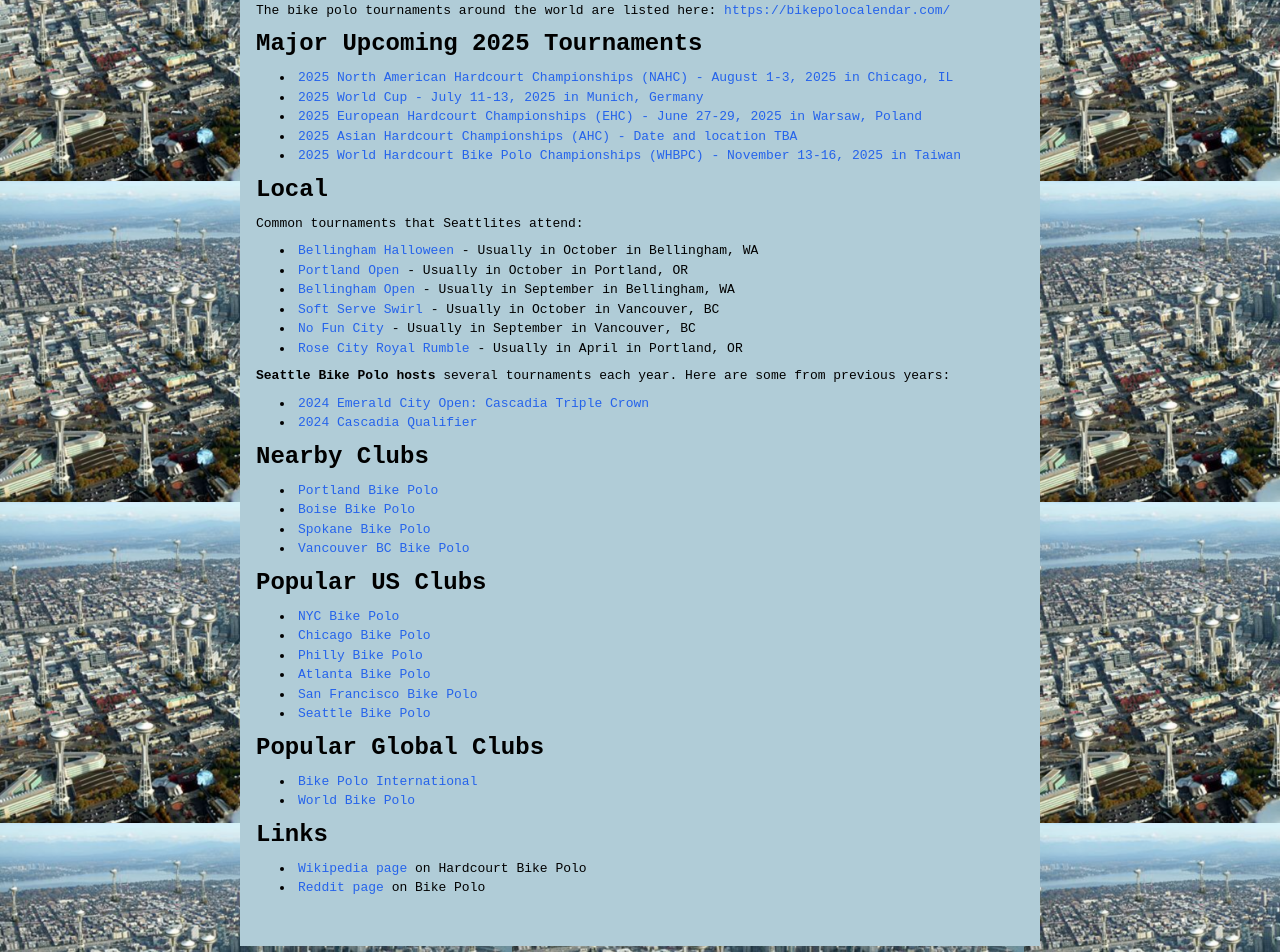
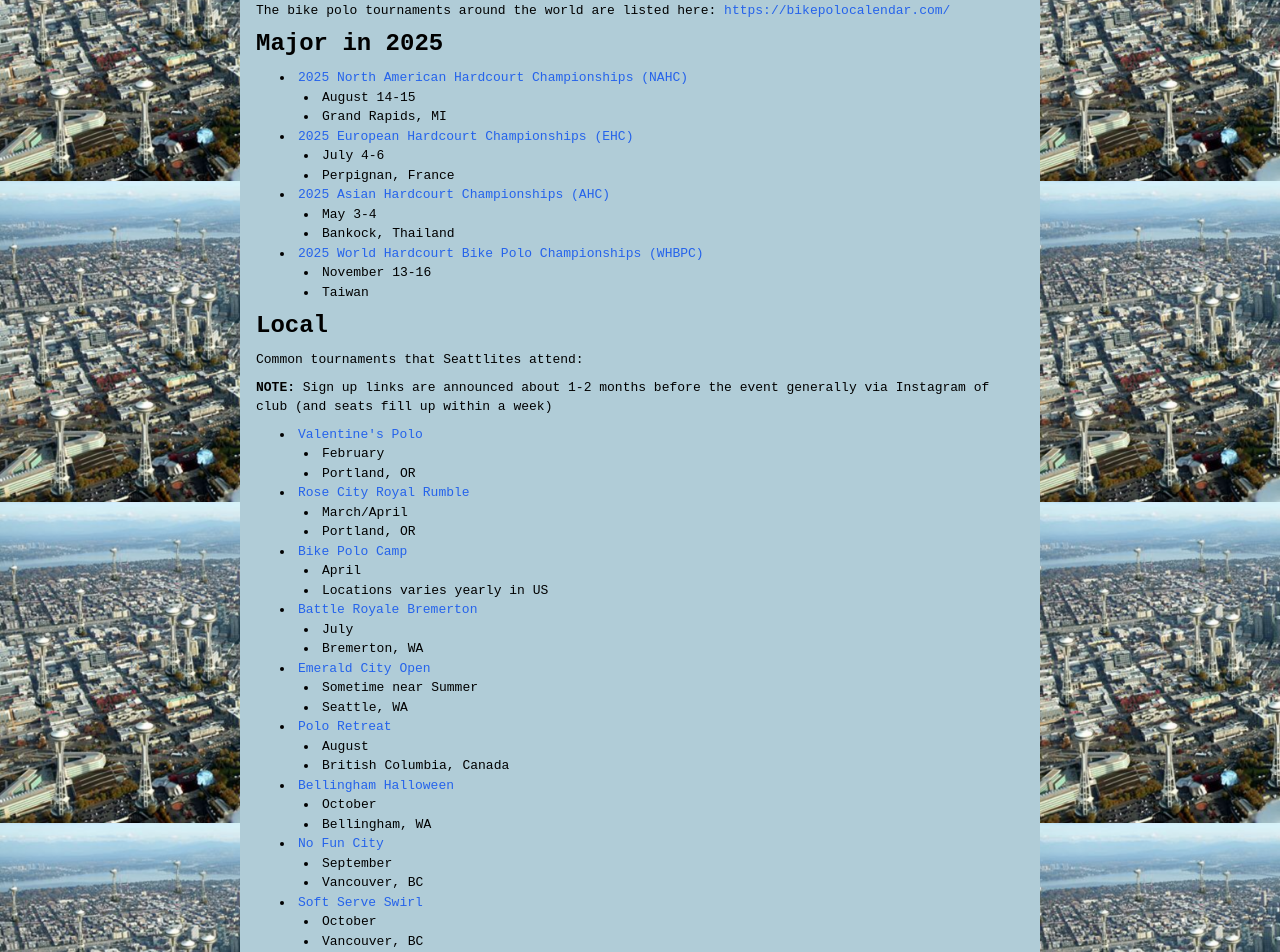
Before and after one commit to geluso/206bikepolo.com, a Next.js app: page /tournaments in a window 1280 px wide. Shown: the part 140-1092 px from the top of the page. Built offline with nearby package versions, Linux system fonts and the light colour scheme.

Commit message:
Update tourney page

```diff
--- a/app/tournaments/page.tsx
+++ b/app/tournaments/page.tsx
@@ -9,23 +9,36 @@ export default function Page() {
     </a>
   </p>
 
-  <h2 className="my-2 text-2xl font-extrabold">Major Upcoming 2025 Tournaments</h2>
+  <h2 className="my-2 text-2xl font-extrabold">Major in 2025 </h2>
   <ul className="ps-6 my-2 list-disc list-inside">
-    <li><a href="https://www.facebook.com/events/1238786489274746" target="_blank">
-        2025 North American Hardcourt Championships (NAHC) - August 1-3, 2025 in Chicago, IL
+    <li><a href="https://bikepolocalendar.com/event/nahbpc-2025" target="_blank">
+        2025 North American Hardcourt Championships (NAHC)
       </a></li>
-    <li><a href="https://www.bikepoloworldcup.com/" target="_blank">
-        2025 World Cup - July 11-13, 2025 in Munich, Germany
+    <ul className="ps-6 list-disc list-inside">
+        <li>August 14-15</li>
+        <li>Grand Rapids, MI</li>
+    </ul>
+    <li><a href="https://bikepolocalendar.com/event/ehbpc-2025" target="_blank">
+        2025 European Hardcourt Championships (EHC)
       </a></li>
-    <li><a href="https://www.facebook.com/events/380772648646648" target="_blank">
-        2025 European Hardcourt Championships (EHC) - June 27-29, 2025 in Warsaw, Poland
+    <ul className="ps-6 list-disc list-inside">
+        <li>July 4-6</li>
+        <li>Perpignan, France</li>
+    </ul>
+    <li><a href="https://bikepolocalendar.com/event/asianhbpc-2025" target="_blank">
+        2025 Asian Hardcourt Championships (AHC)
       </a></li>
-    <li><a href="https://www.facebook.com/events/703823682195579" target="_blank">
-        2025 Asian Hardcourt Championships (AHC) - Date and location TBA
+    <ul className="ps-6 list-disc list-inside">
+        <li>May 3-4</li>
+        <li>Bankock, Thailand</li>
+    </ul>
+    <li><a href="https://bikepolocalendar.com/event/whbpc-2025" target="_blank">
+        2025 World Hardcourt Bike Polo Championships (WHBPC)
       </a></li>
-    <li><a href="https://www.facebook .com/events/whbpc-2025/whbpc-2025/230202919057524" target="_blank">
-        2025 World Hardcourt Bike Polo Championships (WHBPC) - November 13-16, 2025 in Taiwan
-      </a></li>
+    <ul className="ps-6 list-disc list-inside">
+        <li>November 13-16</li>
+        <li>Taiwan</li>
+    </ul>
   </ul>
 
   <h2 className="my-2 text-2xl font-extrabold">Local</h2>
@@ -33,43 +46,92 @@ export default function Page() {
     Common tournaments that Seattlites attend:
   </p>
 
+  <p>
+    <b>NOTE:</b> Sign up links are announced about 1-2 months before the event generally via Instagram of club (and seats fill up within a week)
+  </p>
+
   <ul className="ps-6 my-2 list-disc list-inside">
     <li>
-      <a href="https://www.facebook.com/events/1238786489274746" target="_blank">
+      <a href="https://bikepolocalendar.com/event/valentines-polo" target="_blank">
+        Valentine's Polo
+      </a>{" "}
+    </li>
+    <ul className="ps-6 list-disc list-inside">
+      <li>February </li>
+      <li>Portland, OR</li>
+    </ul>
+    <li>
+      <a href="https://bikepolocalendar.com/event/rose-city-royal-rumble" target="_blank">
+        Rose City Royal Rumble
+      </a>{" "}
+    </li>
+    <ul className="ps-6 list-disc list-inside">
+      <li>March/April</li>
+      <li>Portland, OR</li>
+    </ul>
+    <li>
+      <a href="https://bikepolocalendar.com/event/bike-polo-camp" target="_blank">
+        Bike Polo Camp
+      </a>{" "}
+    </li>
+    <ul className="ps-6 list-disc list-inside">
+      <li>April</li>
+      <li>Locations varies yearly in US</li>
+    </ul>
+    <li>
+      <a href="https://bikepolocalendar.com/event/battle-royale-bremerton" target="_blank">
+        Battle Royale Bremerton
+      </a>{" "}
+    </li>
+    <ul className="ps-6 list-disc list-inside">
+      <li>July</li>
+      <li>Bremerton, WA</li>
+    </ul>
+    <li>
+      <a href="https://bikepolocalendar.com/event/emerald-city-open" target="_blank">
+        Emerald City Open
+      </a>{" "}
+    </li>
+    <ul className="ps-6 list-disc list-inside">
+      <li>Sometime near Summer</li>
+      <li>Seattle, WA</li>
+    </ul>
+    <li>
+      <a href="https://bikepolocalendar.com/event/polo-retreat" target="_blank">
+        Polo Retreat
+      </a>{" "}
+    </li>
+    <ul className="ps-6 list-disc list-inside">
+      <li>August</li>
+      <li>British Columbia, Canada</li>
+    </ul>
+    <li>
+      <a href="https://bikepolocalendar.com/event/bellingham-halloween-tournament" target="_blank">
         Bellingham Halloween
       </a>{" "}
-      - Usually in October in Bellingham, WA
     </li>
+    <ul className="ps-6 list-disc list-inside">
+      <li>October</li>
+      <li>Bellingham, WA</li>
+    </ul>
     <li>
-      <a href="https://bikepolocalendar.com/event/portland-open" target="_blank">
-        Portland Open
+      <a href="https://bikepolocalendar.com/event/no-fun-city-9" target="_blank">
+        No Fun City
       </a>{" "}
-      - Usually in October in Portland, OR
     </li>
-    <li>
-      <a href="https://bikepolocalendar.com/event/bellingham-open" target="_blank">
-        Bellingham Open
-      </a>{" "}
-      - Usually in September in Bellingham, WA
-    </li>
+    <ul className="ps-6 list-disc list-inside">
+      <li>September</li>
+      <li>Vancouver, BC</li>
+    </ul>
     <li>
       <a href="https://bikepolocalendar.com/event/soft-serve-swirl-iv" target="_blank">
         Soft Serve Swirl
       </a>{" "}
-      - Usually in October in Vancouver, BC
     </li>
-    <li>
-      <a href="https://bikepolocalendar.com/event/no-fun-city-9" target="_blank">
-        No Fun City
-      </a>{" "}
-      - Usually in September in Vancouver, BC
-    </li>
-    <li>
-      <a href="https://bikepolocalendar.com/event/rose-city-royal-rumble" target="_blank">
-        Rose City Royal Rumble
-      </a>{" "}
-      - Usually in April in Portland, OR
-    </li>
+    <ul className="ps-6 list-disc list-inside">
+      <li>October</li>
+      <li>Vancouver, BC</li>
+    </ul>
   </ul>
 
   <strong>Seattle Bike Polo hosts</strong> several tournaments each year. Here are some from previous years:
@@ -86,18 +148,35 @@ export default function Page() {
 
   <h2 className="my-2 text-2xl font-extrabold">Nearby Clubs</h2>
   <ul className="ps-6 my-2 list-disc list-inside">
-    <li><a href="https://portlandbikepolo.com/" target="_blank">
-        Portland Bike Polo
+
+  <li><a href="https://www.instagram.com/kitsapbikeclub/" target="_blank">
+        Kitsap Bike Club
       </a></li>
-    <li><a href="https://www.facebook.com/groups/boisehardcourtbikepolo" target="_blank">
-        Boise Bike Polo
+  <li><a href="https://www.instagram.com/portlandbikepolo/" target="_blank">
+      Portland Bike Polo
+    </a></li>
+  <li><a href="https://www.instagram.com/vancouverbcbikepolo/" target="_blank">
+      Vancouver BC Bike Polo
+    </a></li>
+  <li><a href="https://www.instagram.com/eugenebikepolo/" target="_blank">
+        Eugene Bike Polo
       </a></li>
-    <li><a href="https://www.facebook.com/groups/SpokaneBikePolo" target="_blank">
-        Spokane Bike Polo
+  <li><a href="https://www.instagram.com/missoulabikepolo/" target="_blank">
+        Missoula Bike Polo
       </a></li>
-    <li><a href="https://www.facebook.com/groups/bikepolocanada" target="_blank">
-        Vancouver BC Bike Polo
+  <li><a href="https://www.instagram.com/roguevalleybikepolo/" target="_blank">
+        Rogue Valley Bike Polo (Medford, OR)
       </a></li>
+  <li><a href="https://www.instagram.com/whitehorsebikeclub/" target="_blank">
+        White Horse Bike Club
+      </a></li>
+  <li><a href="https://www.instagram.com/anchoragebikepolo/" target="_blank">
+        Anchorage Bike Polo
+      </a></li>
+  <li><a href="https://www.instagram.com/nelsonbcpolo/" target="_blank">
+        Nelson BC Bike Polo
+      </a></li>
+
   </ul>
 
   <h2 className="my-2 text-2xl font-extrabold">Popular US Clubs</h2>
@@ -105,20 +184,14 @@ export default function Page() {
     <li><a href="https://www.nycbikepolo.com/" target="_blank">
         NYC Bike Polo
       </a></li>
-    <li><a href="https://www.chicagobikepolo.com/" target="_blank">
-        Chicago Bike Polo
-      </a></li>
-    <li><a href="https://www.facebook.com/PhillyBikePolo/" target="_blank">
-        Philly Bike Polo
-      </a></li>
-    <li><a href="https://www.facebook.com/groups/atlbikepolo" target="_blank">
-        Atlanta Bike Polo
-      </a></li>
     <li><a href="https://www.facebook.com/groups/bikepolosf" target="_blank">
         San Francisco Bike Polo
       </a></li>
-    <li><a href="https://www.facebook.com/groups/SeattleBikePolo/" target="_blank">
-        Seattle Bike Polo
+    <li><a href="https://www.bostonbikepolo.com/" target="_blank">
+        Boston Bike Polo
+      </a></li>
+    <li><a href="https://www.instagram.com/labikepolo/" target="_blank">
+        LA Bike Polo
       </a></li>
   </ul>
 
```
